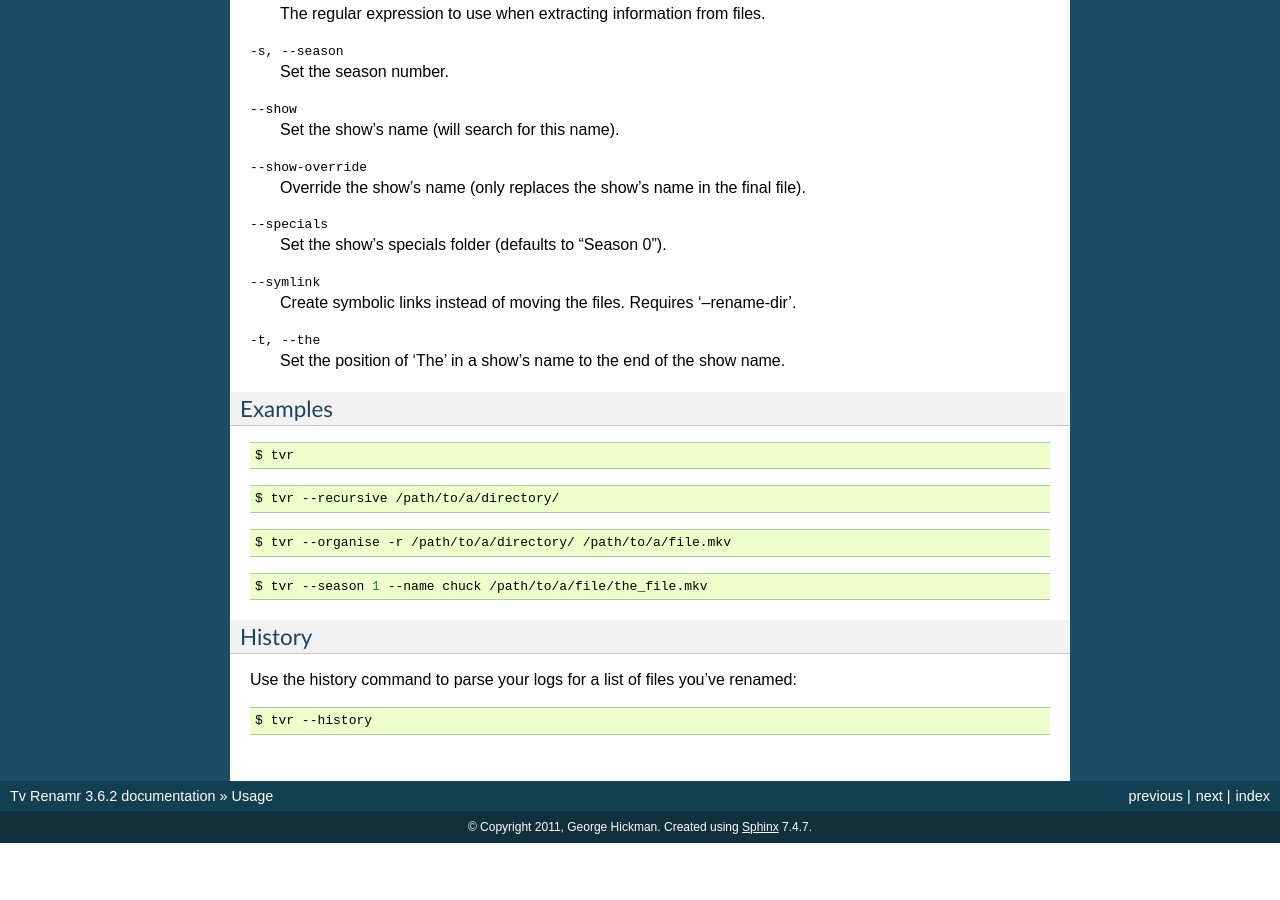
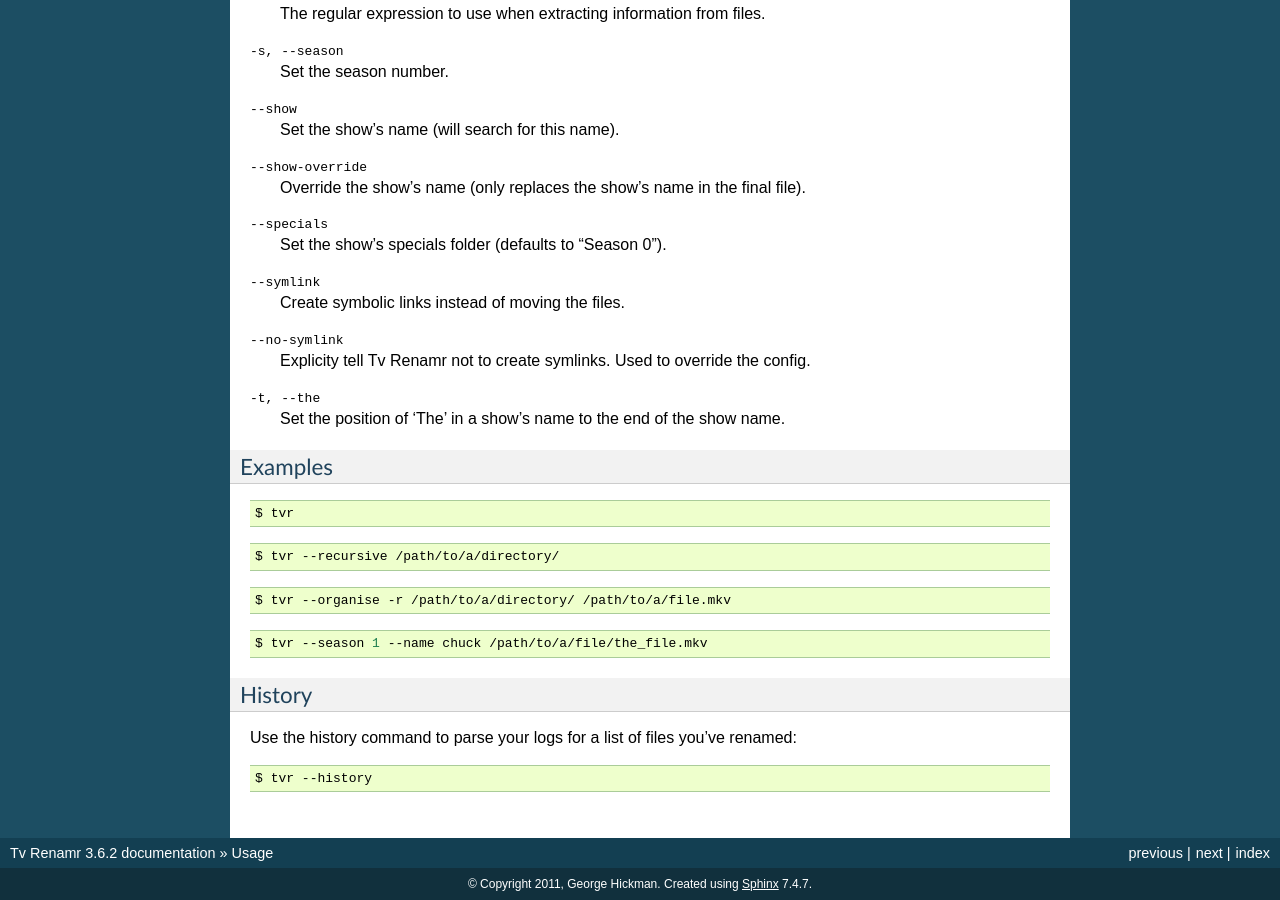
Before and after one commit to ghickman/tvrenamr, a Sphinx documentation site: the page built from docs/usage.rst, in a window 1280 px wide and 900 px high, scrolled down 1680 px. Built offline with Sphinx 7.4.7, drawn with Linux system fonts in a browser that asks for light colours; before the commit the page ends 2523 px from its top, so only the background shows below that.

Commit message:
Update tvrenamr/docs/usage.rst

```diff
--- a/docs/usage.rst
+++ b/docs/usage.rst
@@ -58,7 +58,8 @@
 --show              Set the show's name (will search for this name).
 --show-override     Override the show's name (only replaces the show's name in the final file).
 --specials          Set the show's specials folder (defaults to "Season 0").
---symlink           Create symbolic links instead of moving the files. Requires '--rename-dir'.
+--symlink           Create symbolic links instead of moving the files.
+--no-symlink        Explicity tell Tv Renamr not to create symlinks. Used to override the config.
 -t, --the           Set the position of 'The' in a show's name to the end of the show name.
 
 Examples
```
